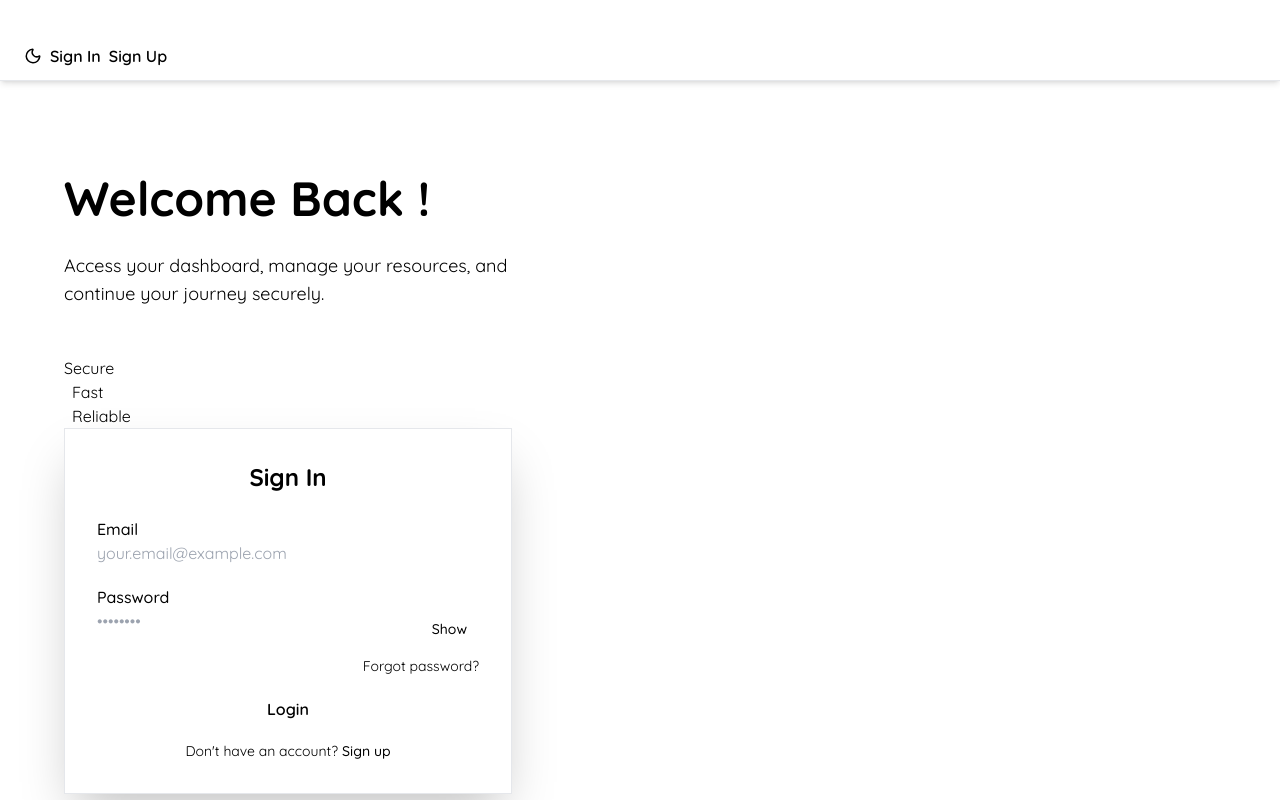
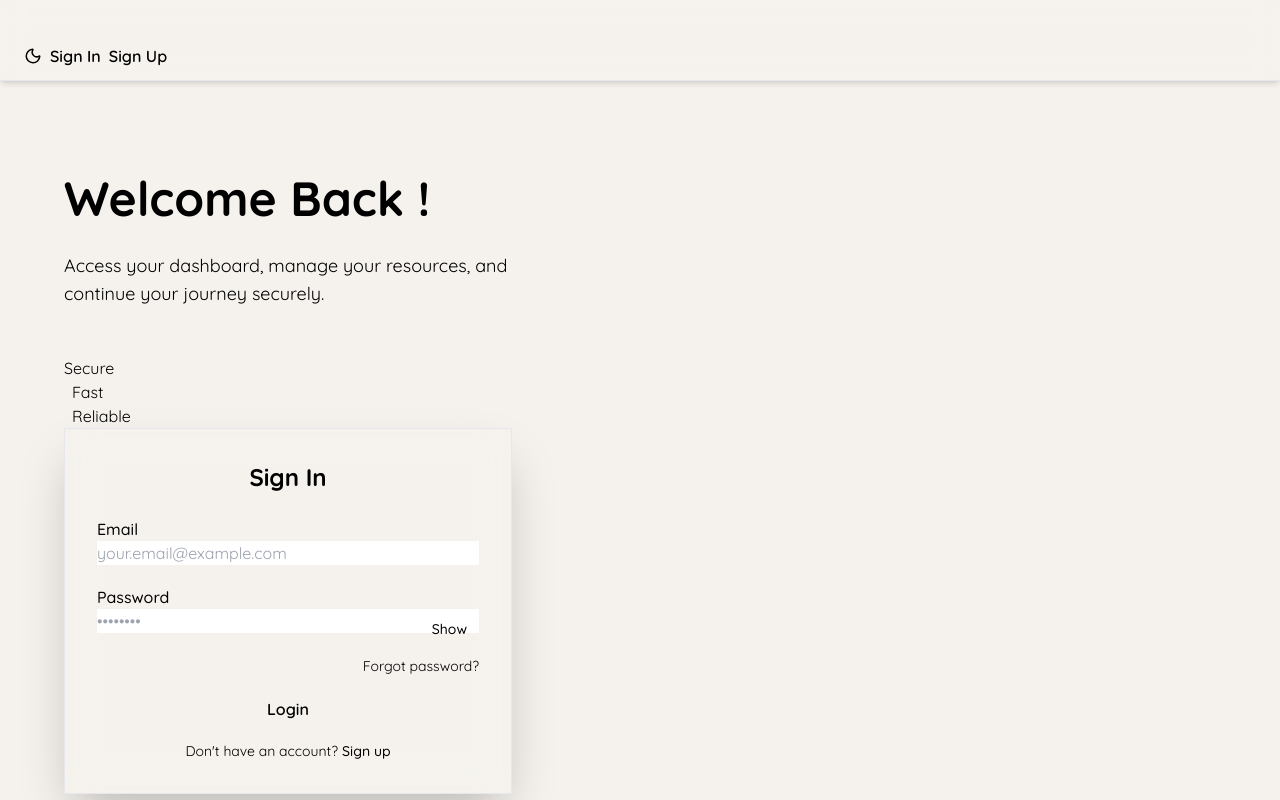
Before and after one commit to rahaneom/saksham, a React (Vite) app in the folder frontend/: page /login in a window 1280 px wide. Shown: the top 800 px of the page. Built offline with nearby package versions, Linux system fonts and the light colour scheme; the HTML template or start-up script is replaced by a standard one.

Commit message:
Fixed global color

```diff
--- a/frontend/src/index.css
+++ b/frontend/src/index.css
@@ -10,6 +10,7 @@
 
 html {
   scroll-behavior: smooth;
+  background-color: #f5f2ed;
 }
 
 body {
@@ -17,6 +18,11 @@ body {
   font-family: 'Quicksand', sans-serif;
   font-optical-sizing: auto;
   font-style: normal;
+  background-color: #f5f2ed;
+}
+
+#root {
+  background-color: #f5f2ed;
 }
 
 
--- a/frontend/src/pages/booking/BookingPage.jsx
+++ b/frontend/src/pages/booking/BookingPage.jsx
@@ -112,7 +112,7 @@ function BookingPage() {
   };
 
   return (
-    <div className="min-h-screen bg-base-200 text-base-content p-4 sm:p-6 lg:p-8">
+    <div className="min-h-screen bg-[#f5f2ed] text-base-content p-4 sm:p-6 lg:p-8">
       <div className="max-w-6xl mx-auto">
         {/* Header */}
         <div className="text-center mb-8 sm:mb-10">
--- a/frontend/src/pages/booking/CounsellorDashboard.jsx
+++ b/frontend/src/pages/booking/CounsellorDashboard.jsx
@@ -147,7 +147,7 @@ function CounsellorDashboard() {
   }, [statusFilter, page]);
 
   return (
-    <div className="min-h-screen bg-base-200 text-base-content p-4 sm:p-6">
+    <div className="min-h-screen bg-[#f5f2ed] text-base-content p-4 sm:p-6">
       <div className="max-w-6xl mx-auto space-y-6">
 
         {/* Header */}
--- a/frontend/src/pages/booking/MyAppointmentsPage.jsx
+++ b/frontend/src/pages/booking/MyAppointmentsPage.jsx
@@ -127,7 +127,7 @@ function MyAppointmentsPage() {
   };
 
   return (
-    <div className="min-h-screen bg-base-200 text-base-content p-4 sm:p-6 lg:p-8">
+    <div className="min-h-screen bg-[#f5f2ed] text-base-content p-4 sm:p-6 lg:p-8">
       <div className="max-w-4xl mx-auto">
         {/* Header */}
         <div className="text-center mb-8 sm:mb-12">
--- a/frontend/src/pages/chatbot/ChatbotPage.jsx
+++ b/frontend/src/pages/chatbot/ChatbotPage.jsx
@@ -166,7 +166,7 @@ function ChatbotPage() {
   };
 
   return (
-    <div className="min-h-screen bg-base-200 text-base-content p-2 sm:p-4 md:p-6 lg:p-8">
+    <div className="min-h-screen bg-[#f5f2ed] text-base-content p-2 sm:p-4 md:p-6 lg:p-8">
       <div className="max-w-5xl mx-auto h-full">
         {/* Header */}
         <div className="text-center mb-4 sm:mb-6 md:mb-8 lg:mb-12">
```
